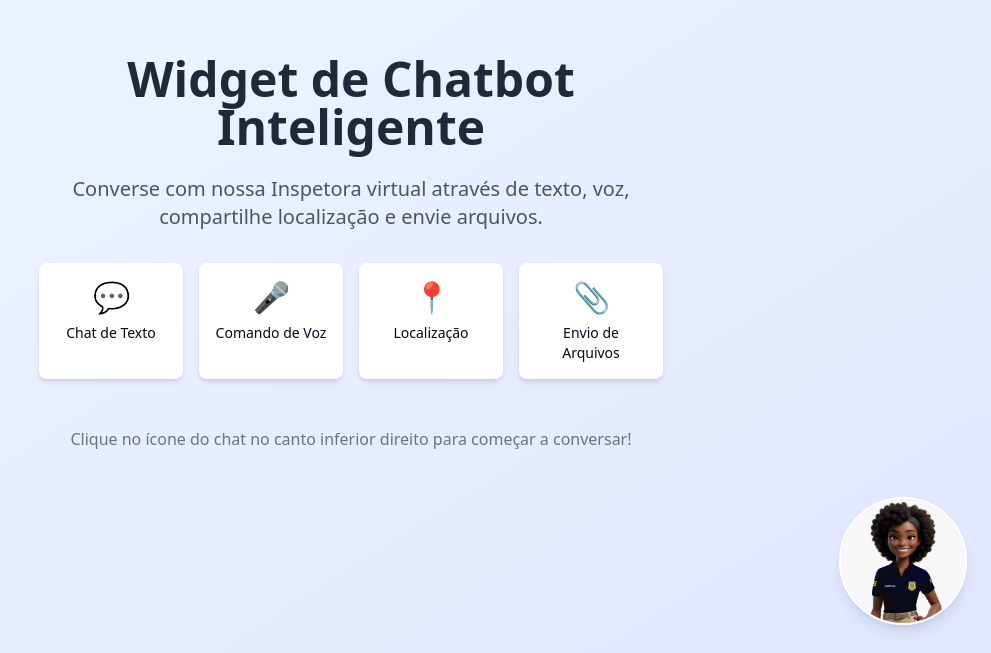
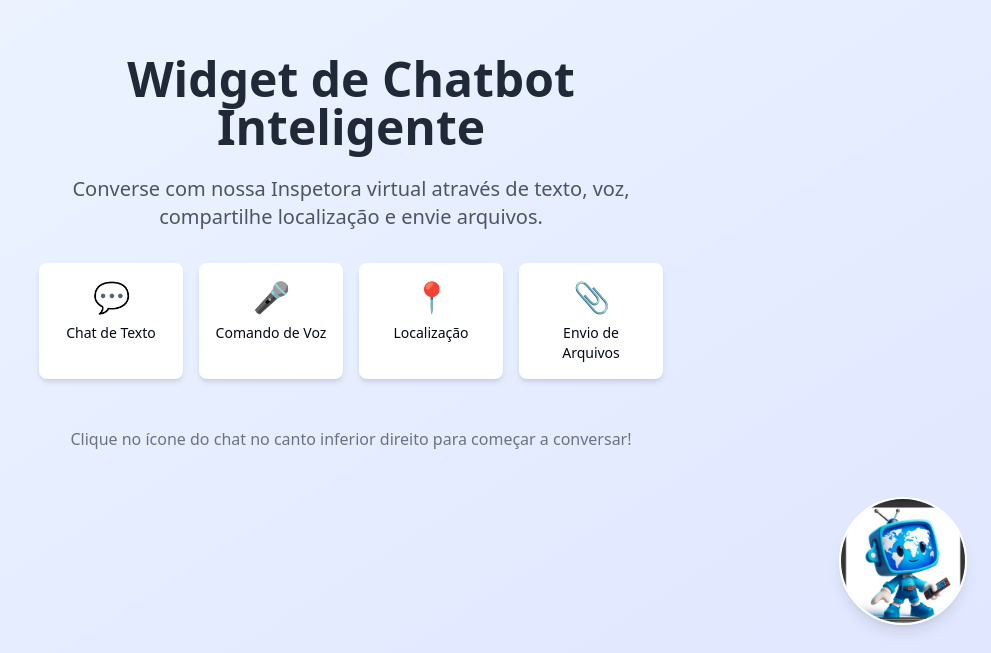
Before and after one commit to RicardoKerr/rakewells-ai-inspector-chat, a React (Vite) app: page / in a window 1280 px wide. Shown: the part 147-800 px from the top of the page, without its empty margins (289-1280 px from the left). Built offline with nearby package versions, Linux system fonts and the light colour scheme.

Commit message:
Update widget avatar

```diff
--- a/src/components/ChatWidget.tsx
+++ b/src/components/ChatWidget.tsx
@@ -321,7 +321,7 @@ const ChatWidget = () => {
           variant="ghost"
         >
           <img
-            src="/lovable-uploads/31655c24-36e9-474c-b93e-6e29607b51cb.png"
+            src="/lovable-uploads/5e42413a-248c-43ce-8d29-c53b92e21588.png"
             alt="Inspetora PRF"
             className="w-full h-full object-cover"
           />
@@ -336,7 +336,7 @@ const ChatWidget = () => {
       <div className="bg-blue-600 text-white p-4 rounded-t-lg flex items-center justify-between">
         <div className="flex items-center space-x-3">
           <img
-            src="/lovable-uploads/31655c24-36e9-474c-b93e-6e29607b51cb.png"
+            src="/lovable-uploads/5e42413a-248c-43ce-8d29-c53b92e21588.png"
             alt="Inspetora"
             className="w-10 h-10 rounded-full object-cover"
           />
--- a/src/components/chat/LoadingIndicator.tsx
+++ b/src/components/chat/LoadingIndicator.tsx
@@ -5,7 +5,7 @@ export const LoadingIndicator: React.FC = () => {
     <div className="flex flex-col items-start space-y-2 p-3 w-fit max-w-[80%]">
       <div className="flex items-start space-x-2">
         <img
-          src="/lovable-uploads/31655c24-36e9-474c-b93e-6e29607b51cb.png"
+          src="/lovable-uploads/5e42413a-248c-43ce-8d29-c53b92e21588.png"
           alt="Inspetora"
           className="w-8 h-8 rounded-full object-cover mt-1"
         />
--- a/src/components/chat/MessageBubble.tsx
+++ b/src/components/chat/MessageBubble.tsx
@@ -14,7 +14,7 @@ export const MessageBubble: React.FC<MessageBubbleProps> = ({ message, formatTim
       <div className="flex items-start space-x-2 max-w-[80%]">
         {message.sender === 'bot' && (
           <img
-            src="/lovable-uploads/31655c24-36e9-474c-b93e-6e29607b51cb.png"
+            src="/lovable-uploads/5e42413a-248c-43ce-8d29-c53b92e21588.png"
             alt="Inspetora"
             className="w-8 h-8 rounded-full object-cover mt-1"
           />
```
Also changed, not shown: public/lovable-uploads/5e42413a-248c-43ce-8d29-c53b92e21588.png (added).
